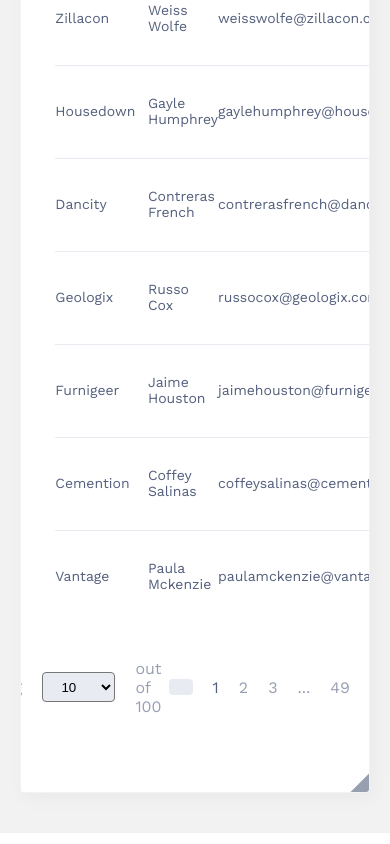
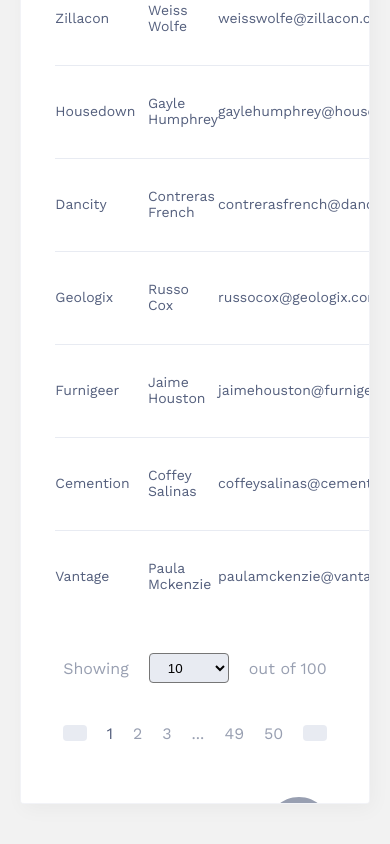
Before and after one commit to adisen/lendsqr, a React (Create React App) app: page /dashboard in a window 390 px wide. Shown: the part 1501-2345 px from the top of the page. Built offline with nearby package versions, Linux system fonts and the light colour scheme.

Commit message:
:gem: style: fix responsive issues

```diff
--- a/src/components/users-table/users-table.scss
+++ b/src/components/users-table/users-table.scss
@@ -82,6 +82,7 @@
 
   @media (max-width: 460px) {
     justify-content: center;
+    flex-wrap: wrap;
     align-items: center;
 
     & > div {
--- a/src/pages/login/login.scss
+++ b/src/pages/login/login.scss
@@ -1,7 +1,7 @@
 .login__container {
   width: 80%;
   margin: auto;
-  height: 100%;
+  min-height: 100%;
   overflow: hidden;
   margin-top: 5rem;
 }
```
